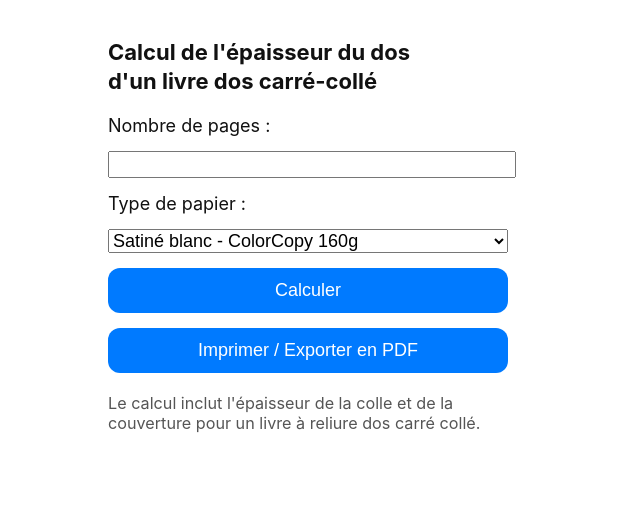
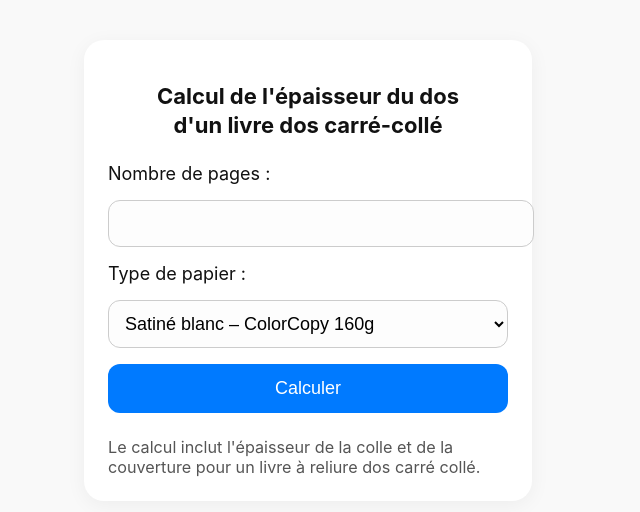
Before and after one commit to labelpages/LOCI, a plain HTML site: page index.html in a window 1280 px wide. Shown: the whole page, without its empty margins (332-972 px from the left). Drawn offline with Linux system fonts and the light colour scheme.

Commit message:
index.html

```diff
--- a/index.html
+++ b/index.html
@@ -1,89 +1,97 @@
 <!DOCTYPE html>
 <html lang="fr">
 <head>
-  <meta charset="UTF-8">
-  <meta name="viewport" content="width=device-width, initial-scale=1.0, viewport-fit=cover">
+  <meta charset="UTF-8" />
+  <meta name="viewport" content="width=device-width, initial-scale=1.0, viewport-fit=cover" />
   <title>Calculateur d'épaisseur de livre</title>
-  <meta name="apple-mobile-web-app-capable" content="yes">
-  <meta name="apple-mobile-web-app-status-bar-style" content="black-translucent">
-  <link rel="apple-touch-icon" href="icon-512.png">
+  <meta name="apple-mobile-web-app-capable" content="yes" />
+  <meta name="apple-mobile-web-app-status-bar-style" content="black-translucent" />
+  <link rel="apple-touch-icon" href="icon-512.png" />
   <style>
     html, body {
       margin: 0;
       padding: 0;
       font-family: -apple-system, BlinkMacSystemFont, "Segoe UI", Roboto, Helvetica, Arial, sans-serif;
       font-size: 18px;
-      background-color: #ffffff;
+      background-color: #f9f9f9;
       color: #111;
       height: 100%;
       -webkit-font-smoothing: antialiased;
     }
+
     .app-container {
       max-width: 400px;
-      margin: 0 auto;
-      padding: 20px;
-      padding-top: calc(env(safe-area-inset-top) + 20px);
+      margin: 40px auto;
+      padding: 24px;
+      background-color: #fff;
+      border-radius: 20px;
+      box-shadow: 0 4px 20px rgba(0,0,0,0.05);
     }
+
     label, select, input, button {
       display: block;
-      margin-bottom: 15px;
+      margin-bottom: 16px;
       width: 100%;
       font-size: 18px;
     }
+
+    input, select {
+      padding: 12px;
+      border: 1px solid #ccc;
+      border-radius: 12px;
+      background-color: #fdfdfd;
+    }
+
     button {
-      padding: 12px;
+      padding: 14px;
       background-color: #007AFF;
       color: white;
       border: none;
       border-radius: 12px;
       cursor: pointer;
+      transition: background-color 0.2s ease;
     }
+
     button:hover {
       background-color: #005BBB;
     }
+
     #result {
-      margin-top: 20px;
+      margin-top: 24px;
       font-weight: bold;
       white-space: pre-line;
     }
+
     .note {
       font-size: 0.9em;
       color: #555;
-      margin-top: 10px;
+      margin-top: 12px;
     }
+
     h2 {
       font-size: 22px;
       line-height: 1.3;
-      margin-bottom: 20px;
-    }
-    @media print {
-      button, .note {
-        display: none;
-      }
-      body {
-        border: none;
-        margin: 0;
-        padding: 0;
-      }
+      margin-bottom: 24px;
+      text-align: center;
     }
   </style>
 </head>
 <body>
   <div class="app-container">
     <h2>Calcul de l'épaisseur du dos<br>d'un livre dos carré-collé</h2>
+
     <label for="pages">Nombre de pages :</label>
-    <input type="number" id="pages" min="1" required>
+    <input type="number" id="pages" min="1" required />
 
     <label for="papier">Type de papier :</label>
     <select id="papier">
-      <option value="0.082">Satiné blanc - ColorCopy 160g</option>
-      <option value="0.0854">Recyclé super blanc - Circle 140g</option>
-      <option value="0.0772">Blanc naturel - Biotop 120g</option>
-      <option value="0.06">Couché silk blanc - Magno Satin 165g</option>
+      <option value="0.082">Satiné blanc – ColorCopy 160g</option>
+      <option value="0.0854">Recyclé super blanc – Circle 140g</option>
+      <option value="0.0772">Blanc naturel – Biotop 120g</option>
+      <option value="0.06">Couché silk blanc – Magno Satin 150g</option>
     </select>
 
     <button onclick="calculerEpaisseur()">Calculer</button>
-    <button onclick="window.print()">Imprimer / Exporter en PDF</button>
 
     <div id="result"></div>
     <div class="note">Le calcul inclut l'épaisseur de la colle et de la couverture pour un livre à reliure dos carré collé.</div>
```
